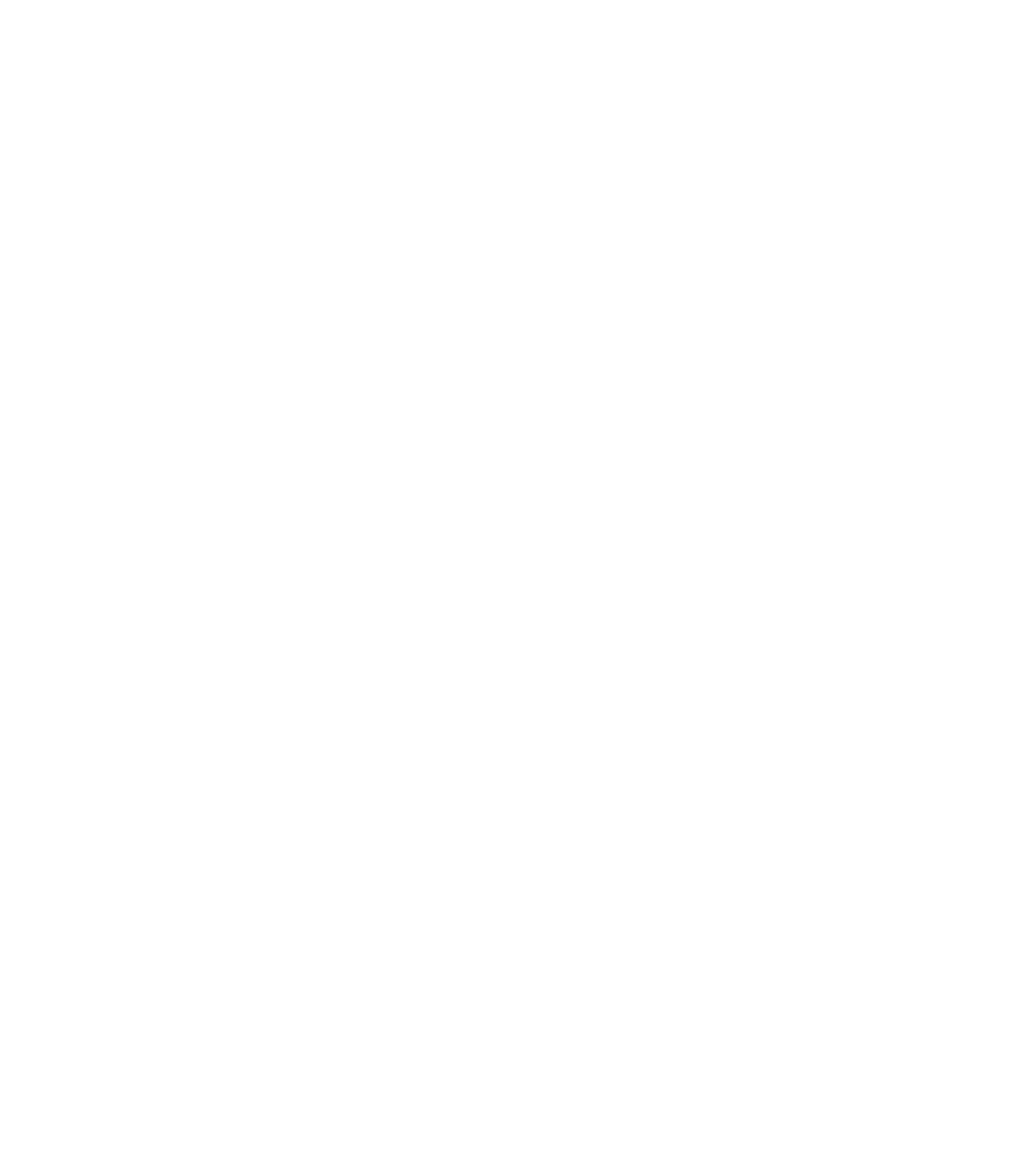
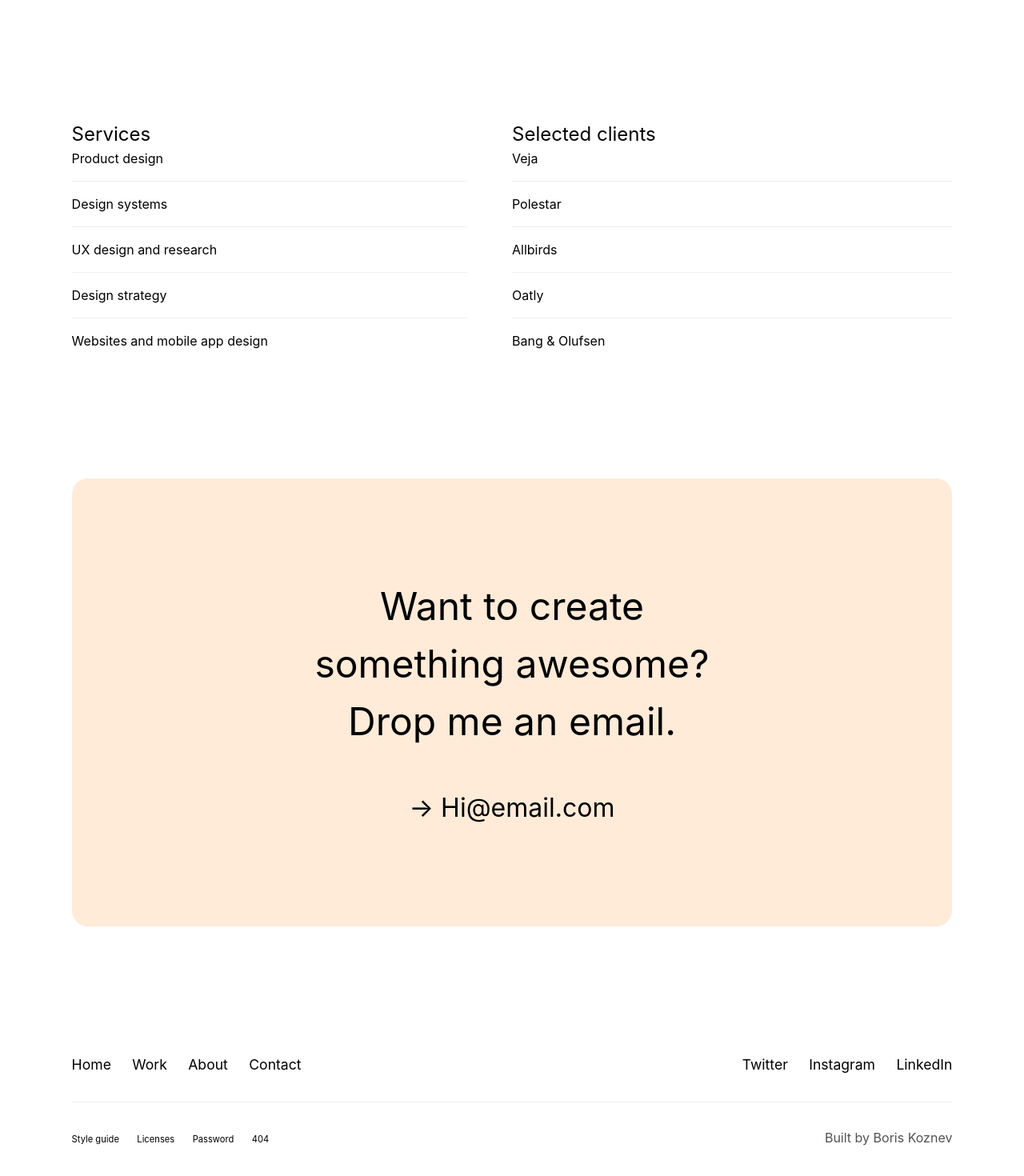
Before and after one commit to kinokorain/portfolio-page-practice, a React (Vite) app: page / in a window 1280 px wide. Shown: the part 3644-5114 px from the top of the page at 80% size. Before the commit the page ends 3586 px from the top, so only its background shows below. Built offline with nearby package versions, Linux system fonts and the light colour scheme.

Commit message:
added Services, Mail and Footer sections

```diff
--- a/src/App.css
+++ b/src/App.css
@@ -156,3 +156,85 @@
     padding-bottom: 1.5em;
     border-bottom: #f0f0f0 solid 1px;
 }
+
+.services-section {
+    display: flex;
+    margin-top: 13em;
+    gap: 5%;
+}
+
+.services-section > * {
+    width: 50%;
+}
+
+.services-section > div:first-child {
+    width: 45%;
+}
+
+.services-text {
+    margin-bottom: 1em;
+    padding-bottom: 1em;
+    border-bottom: #f0f0f0 solid 1px;
+}
+
+.email {
+    font-size: 2rem;
+    margin-top: 5em;
+    background-color: #ffebd8;
+    border-radius: 20px;
+    width: 100%;
+    height: 70vh;
+    display: flex;
+    justify-content: center;
+    align-items: center;
+    flex-direction: column;
+    text-align: center;
+}
+
+.email h2 {
+    width: 50%;
+
+    margin-bottom: 1em;
+}
+
+footer {
+    margin-top: 10em;
+    margin-bottom: 4em;
+}
+
+.footer-top a {
+    font-size: 1.1em;
+}
+
+.footer-bottom a {
+    font-size: 0.7em;
+}
+
+.footer-top .left a {
+    margin-right: 1.5em;
+}
+
+.footer-top .right a {
+    margin-left: 1.5em;
+}
+
+.footer-bottom .left a {
+    margin-right: 2em;
+}
+
+.footer-bottom .right {
+    color: #525252;
+}
+
+.footer-top {
+    display: flex;
+    justify-content: space-between;
+    margin-bottom: 2em;
+    padding-bottom: 2em;
+    border-bottom: #f0f0f0 solid 1px;
+}
+
+.footer-bottom {
+    display: flex;
+    justify-content: space-between;
+}
--- a/src/App.tsx
+++ b/src/App.tsx
@@ -3,6 +3,9 @@
 import FeaturedWork from "./FeaturedWork";
 import AboutMe from "./AboutMe";
 import Experience from "./Experience";
+import Services from "./Services";
+import Mail from "./Mail";
+import Footer from "./Footer";
 function App() {
     return (
         <>
@@ -17,6 +20,9 @@
                     />
                 </div>
                 <Experience />
+                <Services />
+                <Mail />
+                <Footer />
             </div>
         </>
     );
--- /dev/null
+++ b/src/Footer.tsx
@@ -0,0 +1,28 @@
+export default function Footer() {
+    return (
+        <footer>
+            <div className="footer-top">
+                <div className="left">
+                    <a href="">Home</a>
+                    <a href="">Work</a>
+                    <a href="">About</a>
+                    <a href="">Contact</a>
+                </div>
+                <div className="right">
+                    <a href="">Twitter</a>
+                    <a href="">Instagram</a>
+                    <a href="">LinkedIn</a>
+                </div>
+            </div>
+            <div className="footer-bottom">
+                <div className="left">
+                    <a href="">Style guide</a>
+                    <a href="">Licenses</a>
+                    <a href="">Password</a>
+                    <a href="">404</a>
+                </div>
+                <p className="right">Built by Boris Koznev</p>
+            </div>
+        </footer>
+    );
+}
--- /dev/null
+++ b/src/Mail.tsx
@@ -0,0 +1,8 @@
+export default function Mail() {
+    return (
+        <div className="email">
+            <h2>Want to create something awesome? Drop me an email.</h2>
+            <p>→ Hi@email.com</p>
+        </div>
+    );
+}
--- /dev/null
+++ b/src/Services.tsx
@@ -0,0 +1,22 @@
+export default function Services() {
+    return (
+        <section className="services-section">
+            <div>
+                <h2>Services</h2>
+                <p className="services-text">Product design</p>
+                <p className="services-text">Design systems</p>
+                <p className="services-text">UX design and research</p>
+                <p className="services-text">Design strategy</p>
+                <p>Websites and mobile app design</p>
+            </div>
+            <div>
+                <h2>Selected clients</h2>
+                <p className="services-text">Veja</p>
+                <p className="services-text">Polestar</p>
+                <p className="services-text">Allbirds</p>
+                <p className="services-text">Oatly</p>
+                <p>Bang & Olufsen</p>
+            </div>
+        </section>
+    );
+}
```
